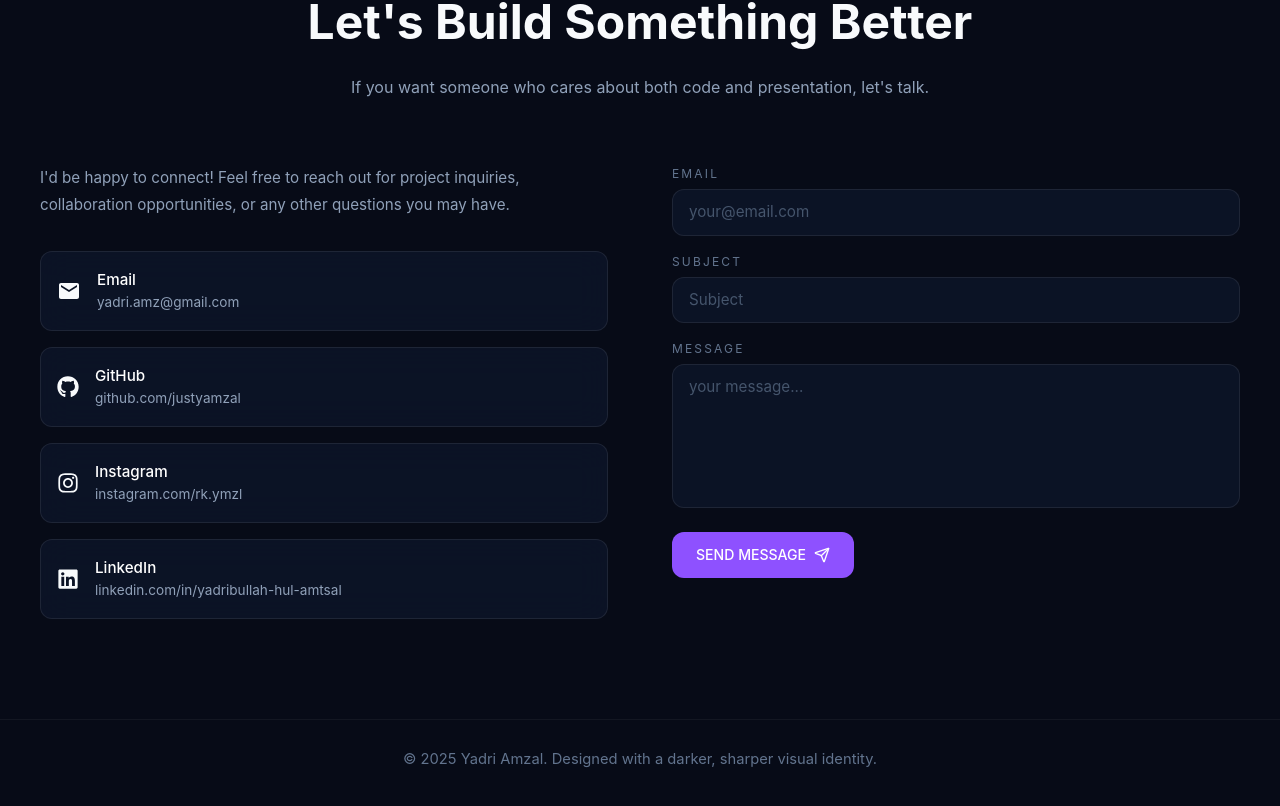
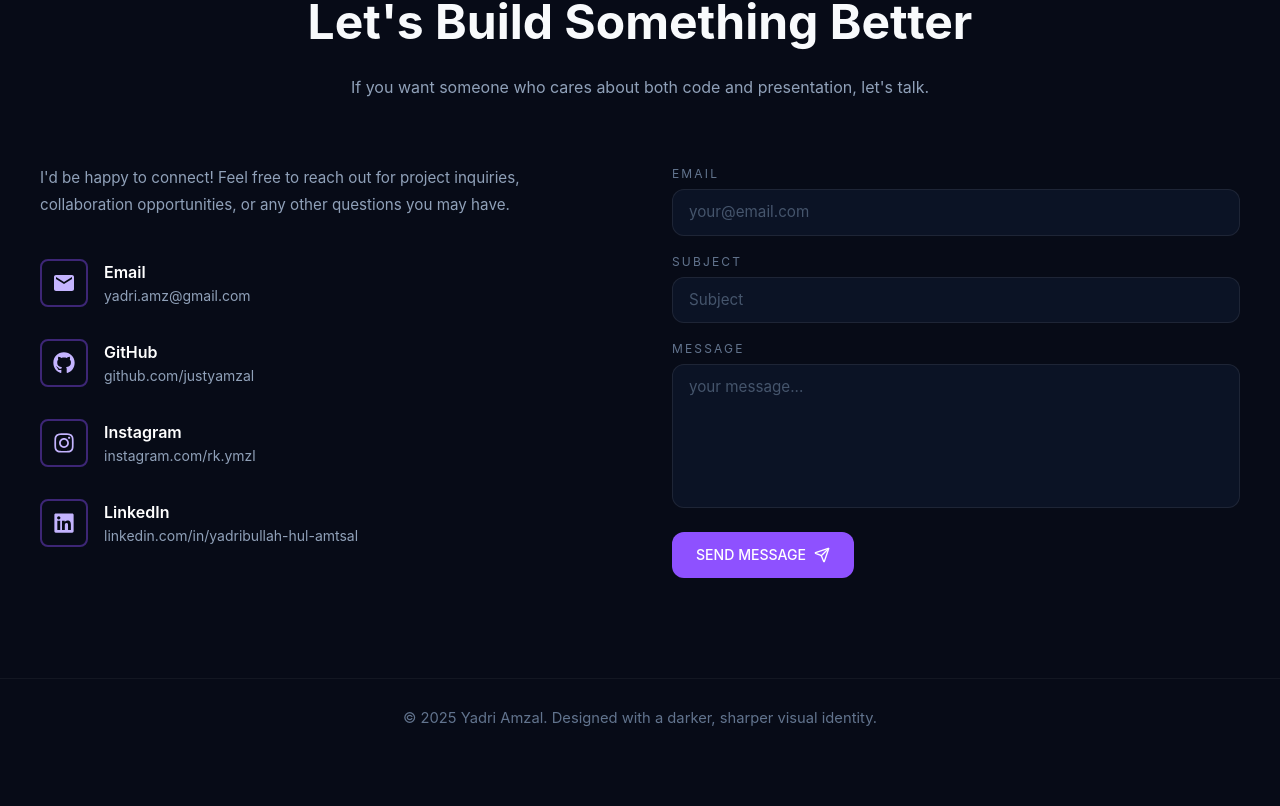
Before and after one commit to justyamzal/portfolio_tw, a React (Vite) app: page / in a window 1280 px wide. Shown: the part 4251-5057 px from the top of the page. After the commit the page ends 5022 px from the top, so only its background shows below. Built offline with nearby package versions, Linux system fonts and the light colour scheme; a web font is replaced by a local one.

Commit message:
fixing layout contact

```diff
--- a/src/components/Contact.jsx
+++ b/src/components/Contact.jsx
@@ -191,29 +191,27 @@ export default function Contact() {
 
               {/* Social Tiles */}
               <div className="flex flex-col gap-4">
-                {contactData.map((item) => (
+                {contactData.map((item) => {
+                  const ref = useScrollReveal();
+                  return (
                     <a
+                      ref={ref}
                       key={item.label}
                       href={item.href}
                       target={item.href.startsWith("mailto") ? undefined : "_blank"}
                       rel="noreferrer"
-                    className={[
-                      "flex items-center gap-4 p-4 rounded-xl",
-                      "border border-white/8 bg-slate-900/72 backdrop-blur-[16px]",
-                      "transition-all duration-300 hover:-translate-y-1",
-                      "hover:border-violet-400/40 hover:shadow-[0_6px_24px_rgba(34,211,238,0.12)]",
-                      "hover:bg-violet-400/10 group",
-                    ].join(" ")}
+                      className="reveal flex items-center gap-4 py-2 transition-all duration-300 group"
                     >
-                    <span className="text-white-400 transition-all duration-300 group-hover:text-white-300 group-hover:scale-110">
+                      <div className="h-12 w-12 flex items-center justify-center rounded-lg border-2 border-violet-500/40 bg-transparent text-violet-300 transition-all duration-300 group-hover:border-violet-400 group-hover:text-violet-200 group-hover:scale-110">
                         {icons[item.label]}
-                    </span>
-                    <div className="flex flex-col">
-                      <span className="text-white font-medium text-[0.95rem]">{item.label}</span>
-                      <span className="text-slate-400 text-[0.85rem]">{item.label === 'Email' ? item.href.replace('mailto:', '') : item.href.replace('https://', '')}</span>
+                      </div>
+                      <div className="flex flex-col gap-0.5">
+                        <span className="text-white font-semibold text-base">{item.label}</span>
+                        <span className="text-slate-400 text-sm">{item.value}</span>
                       </div>
                     </a>
-                ))}
+                  );
+                })}
               </div>
             </div>
 
```
Lines whose indentation alone changed are shown as unchanged.
